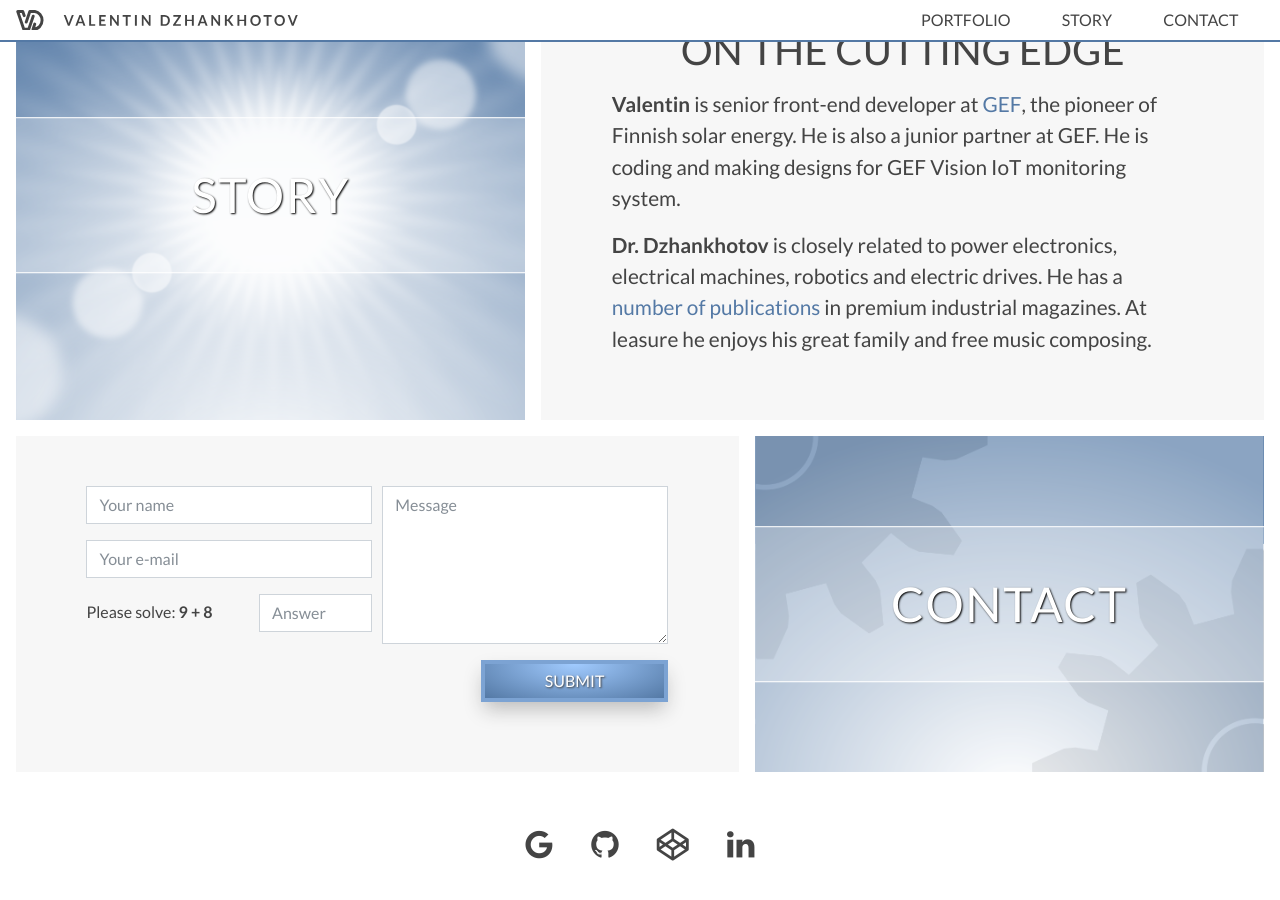
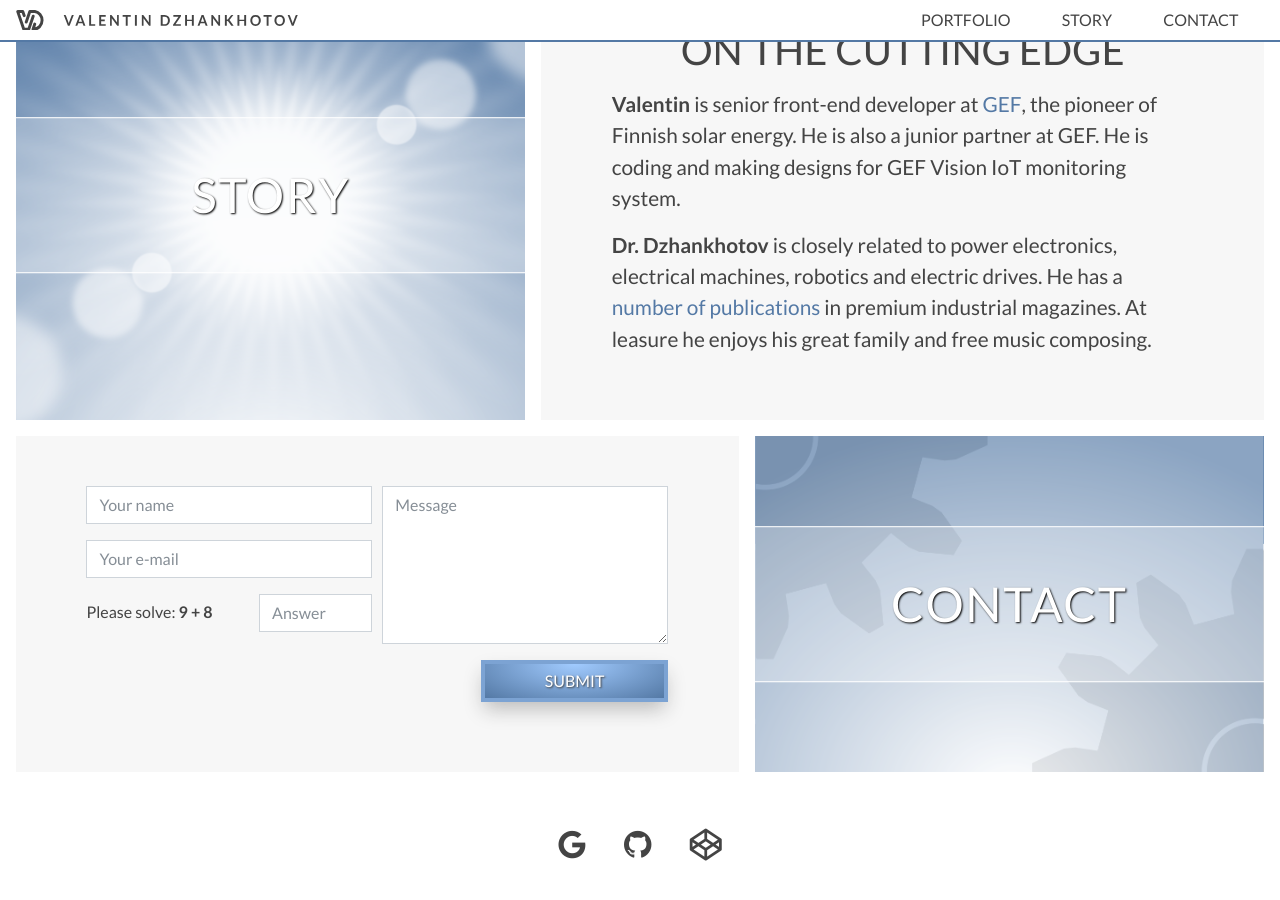
Before and after one commit to vushe/vushe.github.io, a Jekyll site: the page built from index.md, in a window 1280 px wide and 900 px high, scrolled down 838 px. Built offline with Jekyll 4.4.1, drawn with Linux system fonts in a browser that asks for light colours; nearby versions of some CDN libraries; comment, search, counter and statistics services are not loaded.

```diff
--- a/_config.yml
+++ b/_config.yml
@@ -26,7 +26,7 @@ url: "" # the base hostname & protocol for your site, e.g. http://example.com
 
 github_username: vushe
 codepen_username: vushe
-linkedin_username: valentin-dzhankhotov
+# linkedin_username: valentin-dzhankhotov
 googleacademy_userid: 3esuo7IAAAAJ
 
 # Build settings
--- a/_includes/footer.html
+++ b/_includes/footer.html
@@ -11,9 +11,9 @@
                 <a href="https://codepen.io/{{ site.codepen_username }}" target="_blank">
                     <i class="fa fa-codepen"></i>
                 </a>
-                <a href="https://www.linkedin.com/in/{{ site.linkedin_username }}" target="_blank">
+<!--                 <a href="https://www.linkedin.com/in/{{ site.linkedin_username }}" target="_blank">
                     <i class="fa fa-linkedin"></i>
-                </a>
+                </a> -->
             </span>
         </div>
     </div>
```
